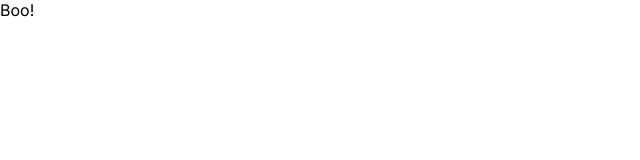
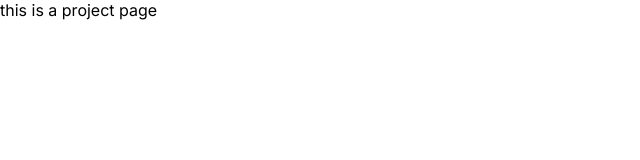
Before and after one commit to houpos/cross-stitch-design-tool, a Next.js app: page /projects/1 in a window 1280 px wide. Before the commit this address had no page. Shown: the top 160 px of the page, without its empty margins (0-640 px from the left). Built offline with nearby package versions, Linux system fonts and the light colour scheme.

Commit message:
create projects route

```diff
--- a/src/app/components/card.tsx
+++ b/src/app/components/card.tsx
@@ -8,7 +8,7 @@ type CardProps = {
 
 export default function Card({ id, title }: CardProps) {
 	return (
-		<Link href={`/project/${id}`}>
+		<Link href={`/projects/${id}`}>
 			<CardWithImageAndTitle>
 				<div className="cardHeader">
 					<img src="/placholder.png" />
--- /dev/null
+++ b/src/app/projects/[id]/page.tsx
@@ -0,0 +1,3 @@
+export default function Project() {
+	return <div>this is a project page</div>;
+}
```
